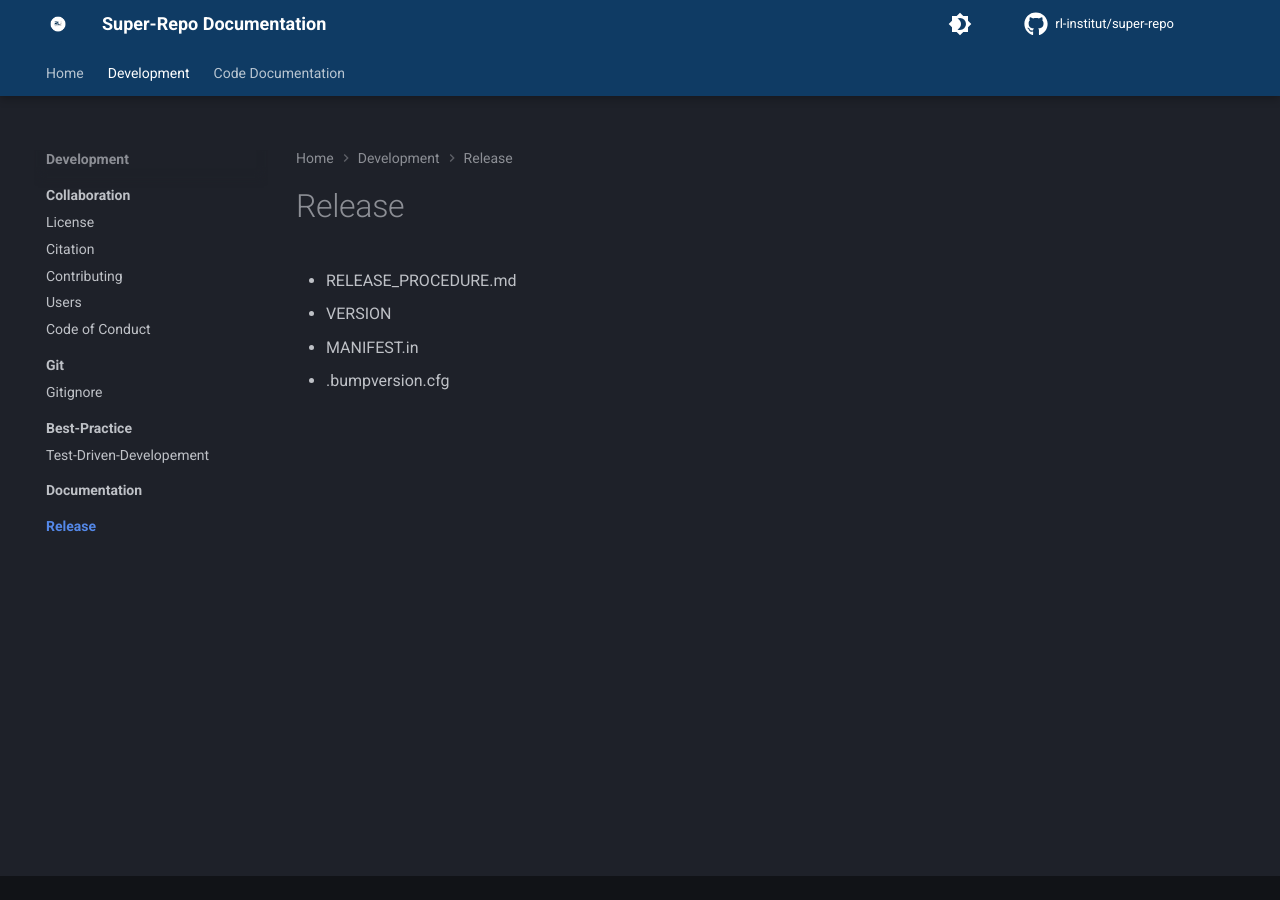
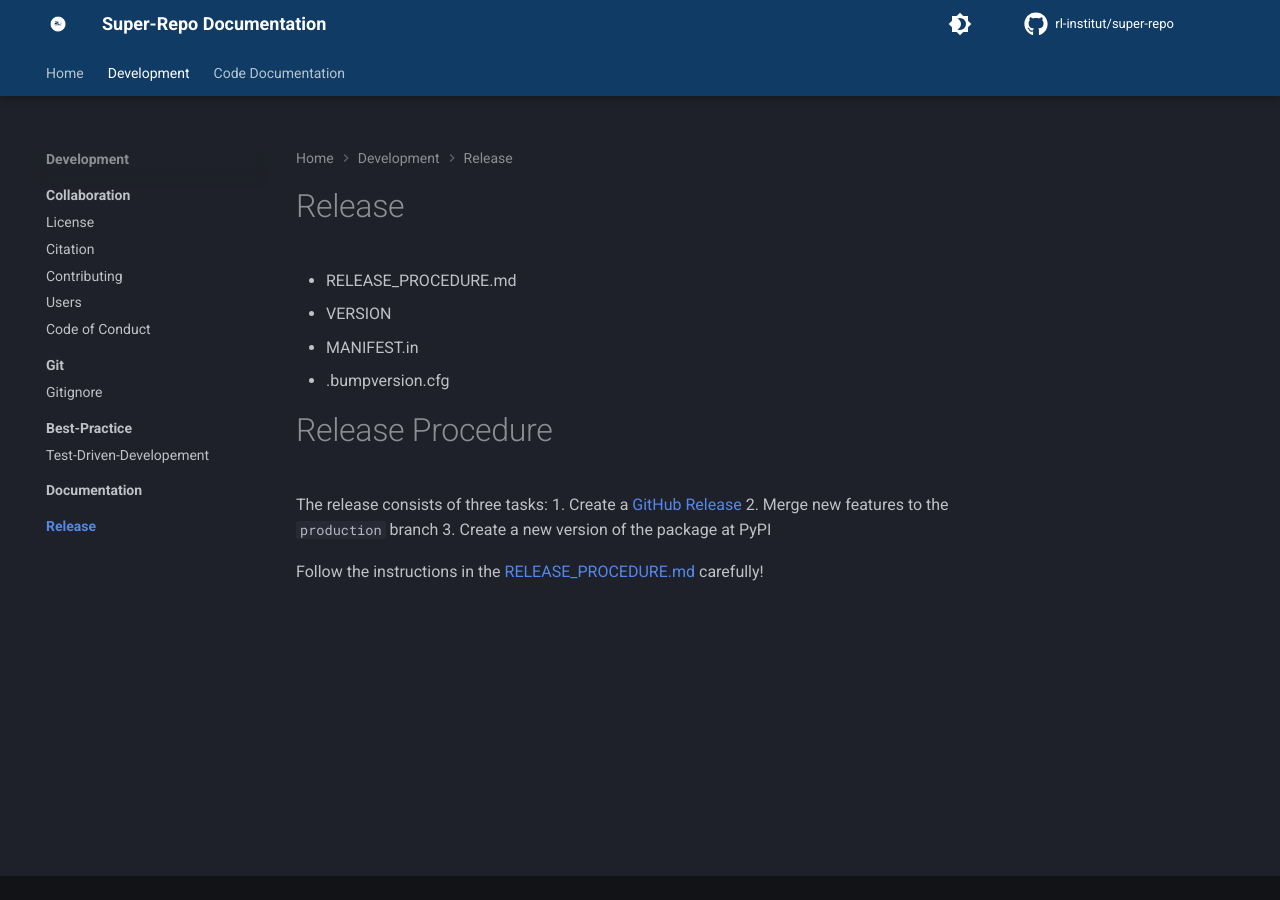
Before and after one commit to pedrocaixeta/infDB_fork_31mar, an MkDocs documentation site: the page built from docs/development/release/index.md, in a window 1280 px wide. Built offline with MkDocs 1.6.1 and Material for MkDocs 9.7.7, drawn with Linux system fonts in a browser that asks for light colours; comment, search, counter and statistics services are not loaded.

Commit message:
Update documentation on release #11

```diff
--- a/docs/development/release/index.md
+++ b/docs/development/release/index.md
@@ -4,3 +4,12 @@
 - VERSION
 - MANIFEST.in
 - .bumpversion.cfg
+
+# Release Procedure
+
+The release consists of three tasks:
+1. Create a [GitHub Release](https://github.com/rl-institut/super-repo/releases)
+2. Merge new features to the `production` branch
+3. Create a new version of the package at PyPI
+
+Follow the instructions in the [RELEASE_PROCEDURE.md](https://github.com/rl-institut/super-repo/blob/develop/RELEASE_PROCEDURE.md) carefully!
```
